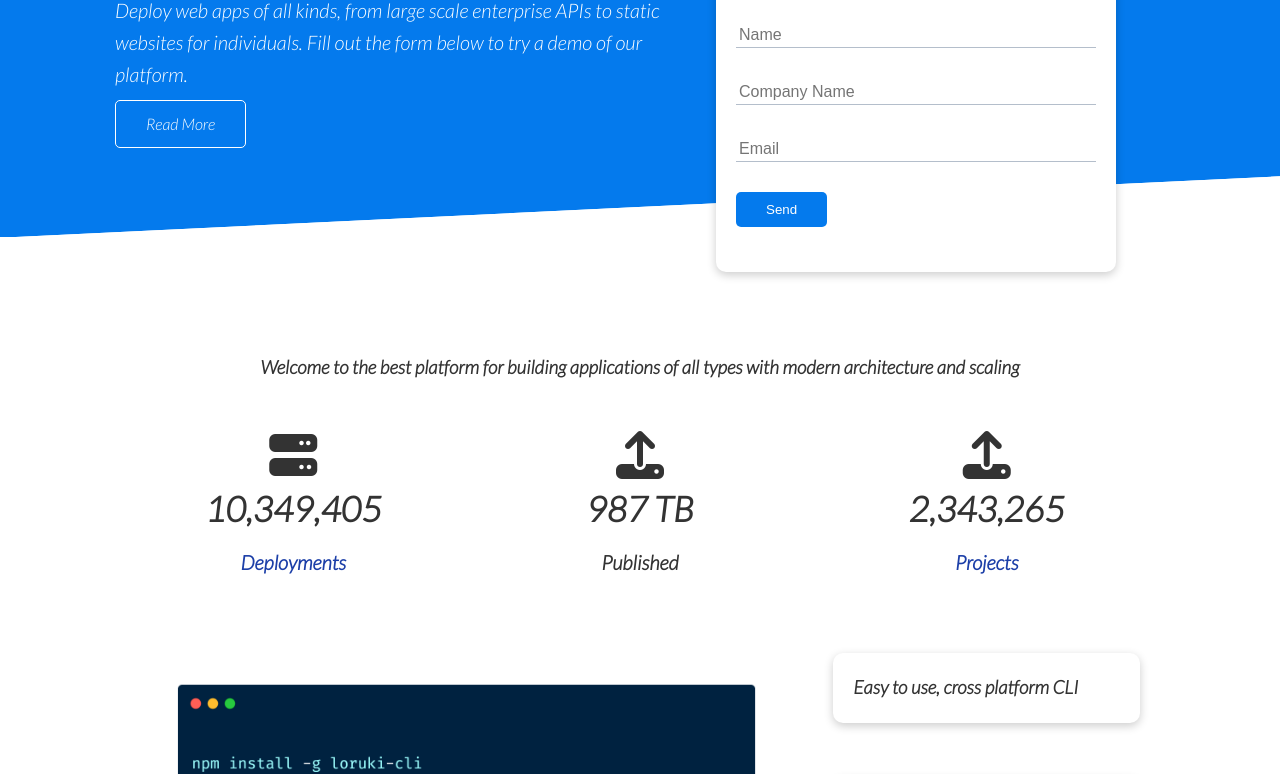
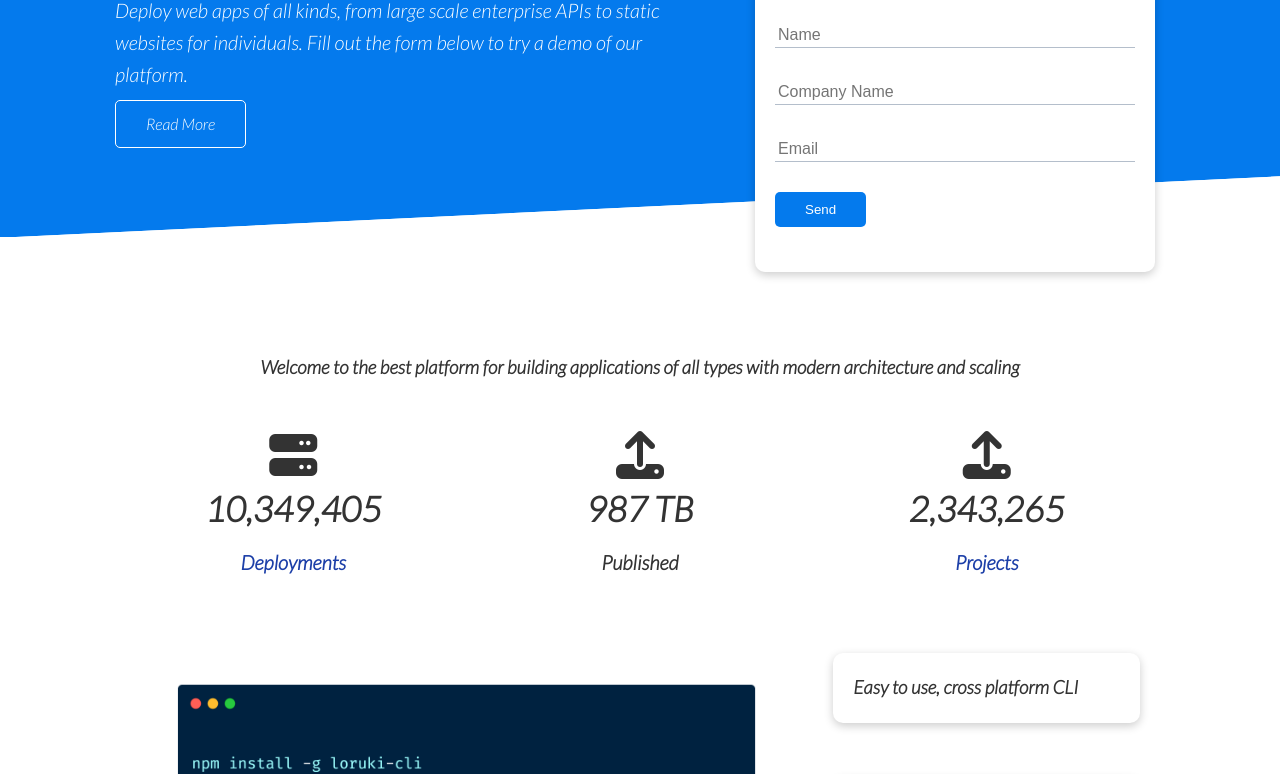
Before and after one commit to osamaafzalkhan/Loruki-website, a plain HTML site: page index.html in a window 1280 px wide. Shown: the part 233-1007 px from the top of the page. Drawn offline with Linux system fonts and the light colour scheme.

Commit message:
Update style.css

```diff
--- a/style.css
+++ b/style.css
@@ -112,6 +112,7 @@ code, pre {
     width: 400px;
     padding: 40px;
     z-index: 100;
+    justify-self: flex-end;
     animation: slideInFromRight 1s ease-in;
 }
 
```
